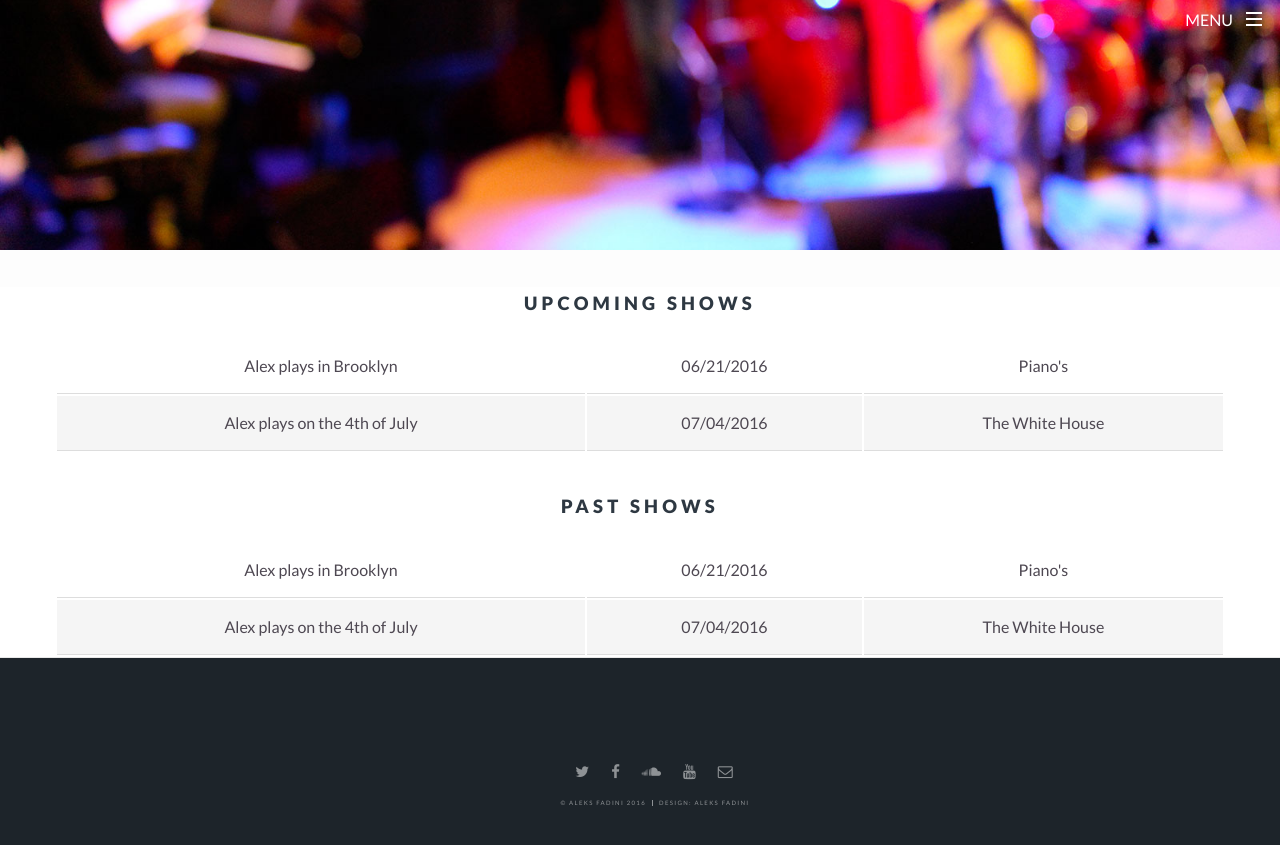
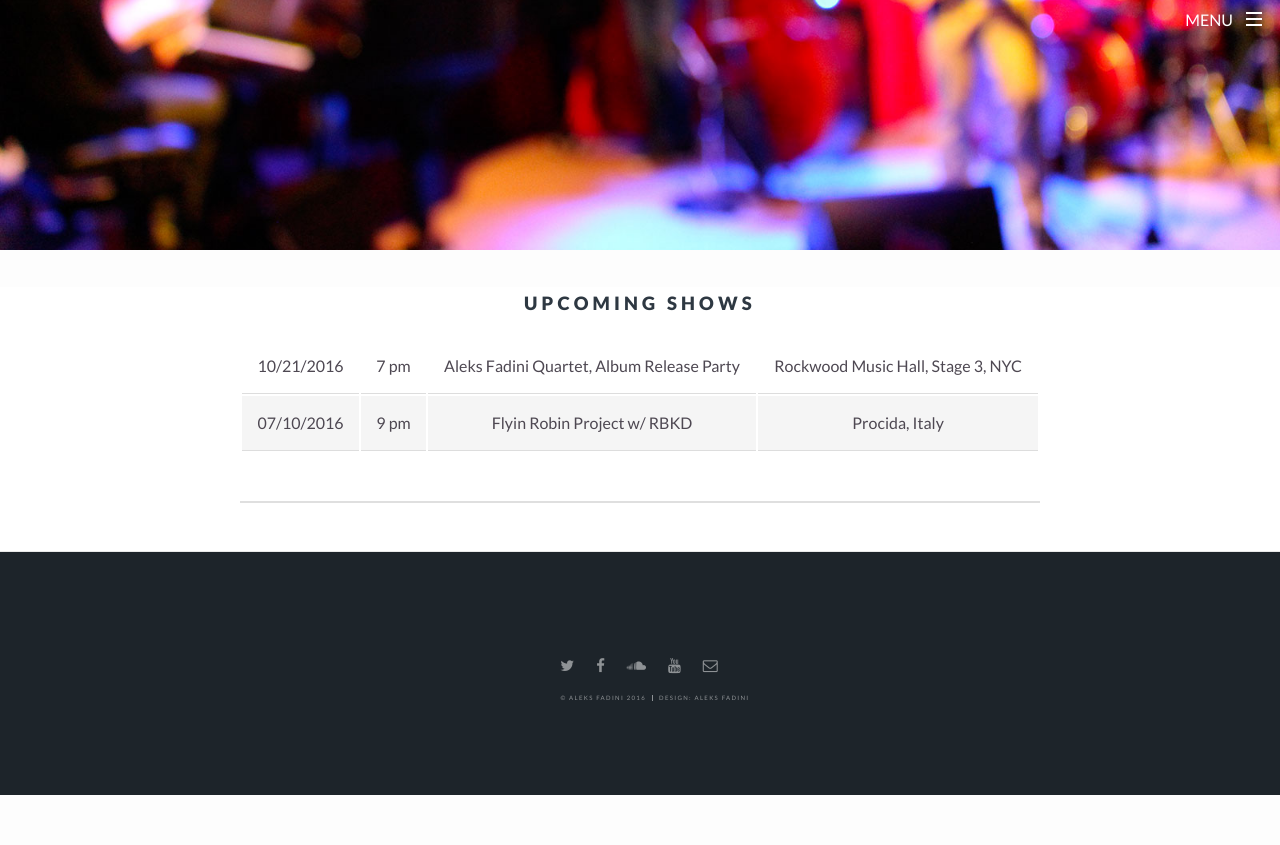
Before and after one commit to danvisintainer/aleksfadini, a Jekyll site: the page built from shows.html, in a window 1280 px wide and 900 px high, scrolled down 380 px. Shown: the top 845 px of the window. Built offline with Jekyll 4.4.1, drawn with Linux system fonts in a browser that asks for light colours; after the commit the page ends 1175 px from its top, so only the background shows below that.

Commit message:
while working with dan

```diff
--- a/_data/gigs.yml
+++ b/_data/gigs.yml
@@ -1,7 +1,9 @@
-- date: 06/21/2016
-  name: Alex plays in Brooklyn
-  location: Piano's
+- date: 10/21/2016
+  time: 7 pm
+  name: Aleks Fadini Quartet, Album Release Party
+  location: Rockwood Music Hall, Stage 3, NYC
 
-- date: 07/04/2016
-  name: Alex plays on the 4th of July
-  location: The White House
+- date: 07/10/2016
+  time: 9 pm
+  name: Flyin Robin Project w/ RBKD
+  location: Procida, Italy
--- a/_sass/_layout.scss
+++ b/_sass/_layout.scss
@@ -785,6 +785,7 @@
 * Icons list
 */
         ul.icons {
+            margin-left: 0;
             cursor: default;
             list-style: none;
             padding-left: 0;
@@ -968,6 +969,7 @@
 
 
 .inner.wrapper {
+    max-width: 800px;
     text-align: center;
 
     .bio p{
@@ -980,12 +982,12 @@
 
     h2 {
 
-        font-size: 1.2em;
+    font-size: 1.2em;
     line-height: 1.4em;
     margin-top:1.5em;
 
     @include media-query($on-palm) {
-        font-size: 1.3em;
+        font-size: 1.5em;
     line-height: 1.75em;
     margin-top:2em;
         }
@@ -1046,7 +1048,6 @@
 
         .discimg img{
         float: left;
-        margin: 0 2em 2em 0;
         top: 0.25em;
         display: block;
         border-radius: 3px;
@@ -1240,10 +1241,14 @@
         padding: 1em;
         magin: 1em;
         h2 {
+            margin-top: 1em;
             font-size: 1.5em;
             text-transform: uppercase;
             color: $wrapper-heading-color;
-            letter-spacing: 1em;
+            letter-spacing: 0.2em;
+            @include media-query($on-palm) {
+                letter-spacing: 1em;
+            }
         }
 
         h3 {
--- a/shows.html
+++ b/shows.html
@@ -15,10 +15,13 @@
       {% for gig in site.data.gigs %}
       <tr>
         <td>
-          {{ gig.name }}
+          {{ gig.date }}
         </td>
         <td>
-          {{ gig.date }}
+          {{ gig.time }}
+        </td>
+        <td>
+          {{ gig.name }}
         </td>
         <td>
           {{ gig.location }}
@@ -29,6 +32,7 @@
     </tbody>
   </table>
 
+<!--
   <h3> Past Shows </h3>
 
   <table>
@@ -50,5 +54,8 @@
 
     </tbody>
   </table>
+  -->
+
+  <hr/>
 
 </div>
--- a/videos.html
+++ b/videos.html
@@ -6,14 +6,14 @@
 ---
 
 <div id="videosection"class="inner wrapper videogallery">
-<h3>"A Dark And Stormy Day" Teaser Video</h3>
+<h2>"A Dark And Stormy Day" Teaser Video</h2>
 <p>For the release of Aleks' Debut Record, videographer Tiffany Lauren Mason worked on a short teaser that you can watch here:</p>
 <div class="big-video">
   <iframe width="100%"" height="100%" src="https://www.youtube.com/embed/O0bto5LDz1k" frameborder="0" allowfullscreen></iframe>
 </div>
 <hr />
 
-<h3>Taped Live Performances</h3>
+<h2>Taped Live Performances</h2>
 <p>Extracts of Aleks live performanes can be found in the official <a href="https://www.youtube.com/channel/UCEmNWfrzI9l2nAE9-SPQKaA"> Alessandro Fadini YouTube Channel</a></p>
 <p>This following section features a selection of videos: </p>
       <div class="video-row">
@@ -36,7 +36,7 @@
       </div>
 <hr />
 
-<h3>aPPLEbYTES sessions</h3>
+<h2>aPPLEbYTES sessions</h2>
 <p>The <em> aPPLEbYTES sessions </em> are a series of HD, high quality audio videos that involve either acoustic performances featuring NYC artists or electronic duos. All the takes are recorded in real time, capturing the fleeting nature of a live performance, in Aleks Studio in Harlem, NYC.</p>
 
 <p>You can watch the current available <em> aPPLEbYTES sessions </em> videos directly on the <a href=""> aPPLEbYTES YouTube Channel</a>, or pick one of the following extracts:</p>
```
Also changed, not shown: _layouts/mediapage.html (+7 -0 lines), 1 other file.
